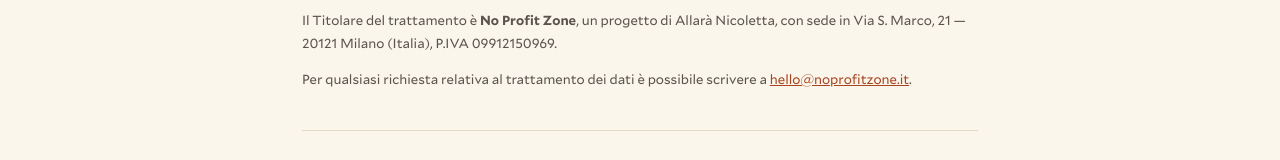
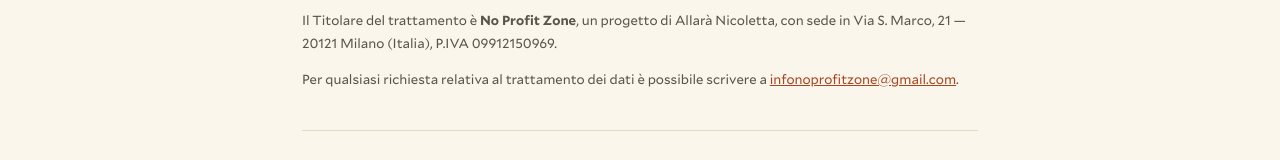
Before and after one commit to Giadasamw/noprofitzone_deploying, a Next.js app: page /privacy in a window 1280 px wide. Shown: the part 618-778 px from the top of the page. Built offline with nearby package versions, Linux system fonts and the light colour scheme.

Commit message:
feat: update privacy contact email to infonoprofitzone@gmail.com

```diff
--- a/src/components/privacy/PrivacyContent.tsx
+++ b/src/components/privacy/PrivacyContent.tsx
@@ -38,7 +38,7 @@
             </p>
             <p className="privacy-p">
               Per qualsiasi richiesta relativa al trattamento dei dati è possibile scrivere
-              a <a className="privacy-link" href="mailto:hello@noprofitzone.it">hello@noprofitzone.it</a>.
+              a <a className="privacy-link" href="mailto:infonoprofitzone@gmail.com">infonoprofitzone@gmail.com</a>.
             </p>
           </article>
 
@@ -181,7 +181,7 @@
             </p>
             <p className="privacy-p">
               Per esercitare i tuoi diritti scrivi a{" "}
-              <a className="privacy-link" href="mailto:hello@noprofitzone.it">hello@noprofitzone.it</a>.
+              <a className="privacy-link" href="mailto:infonoprofitzone@gmail.com">infonoprofitzone@gmail.com</a>.
             </p>
           </article>
 
```
